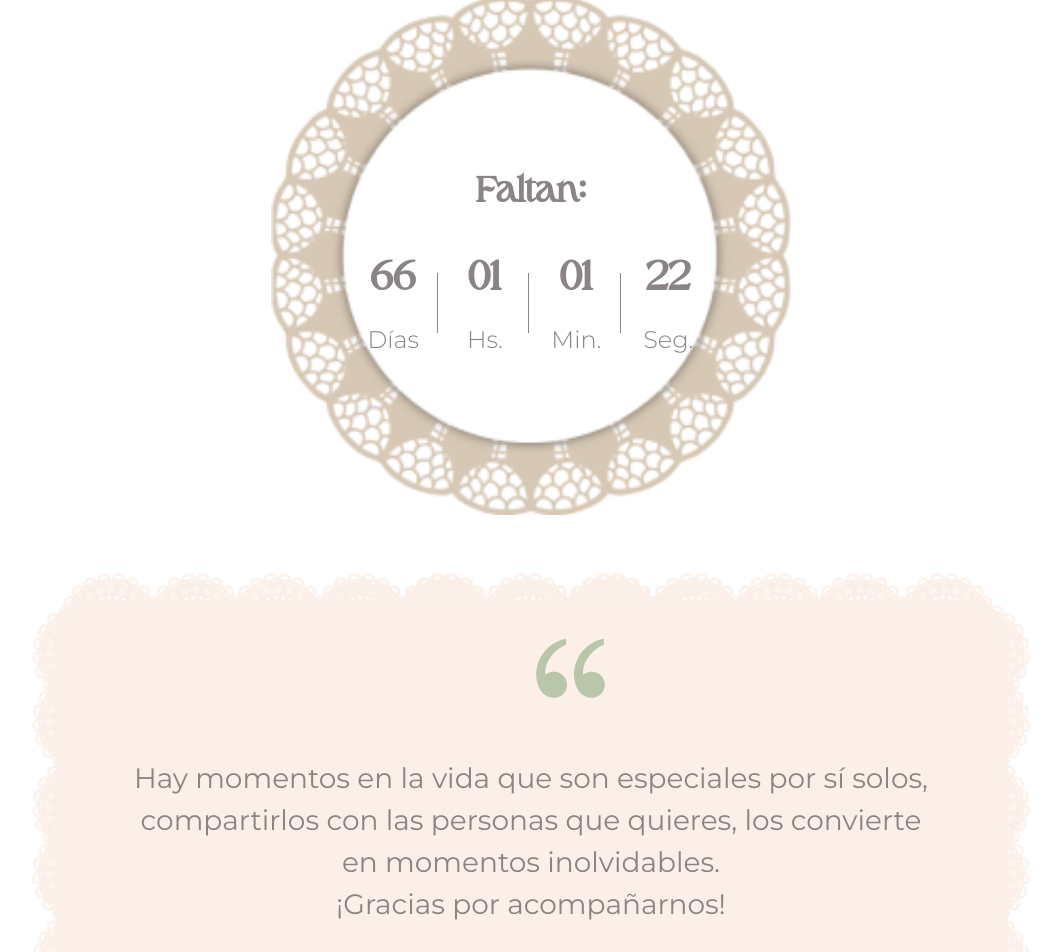
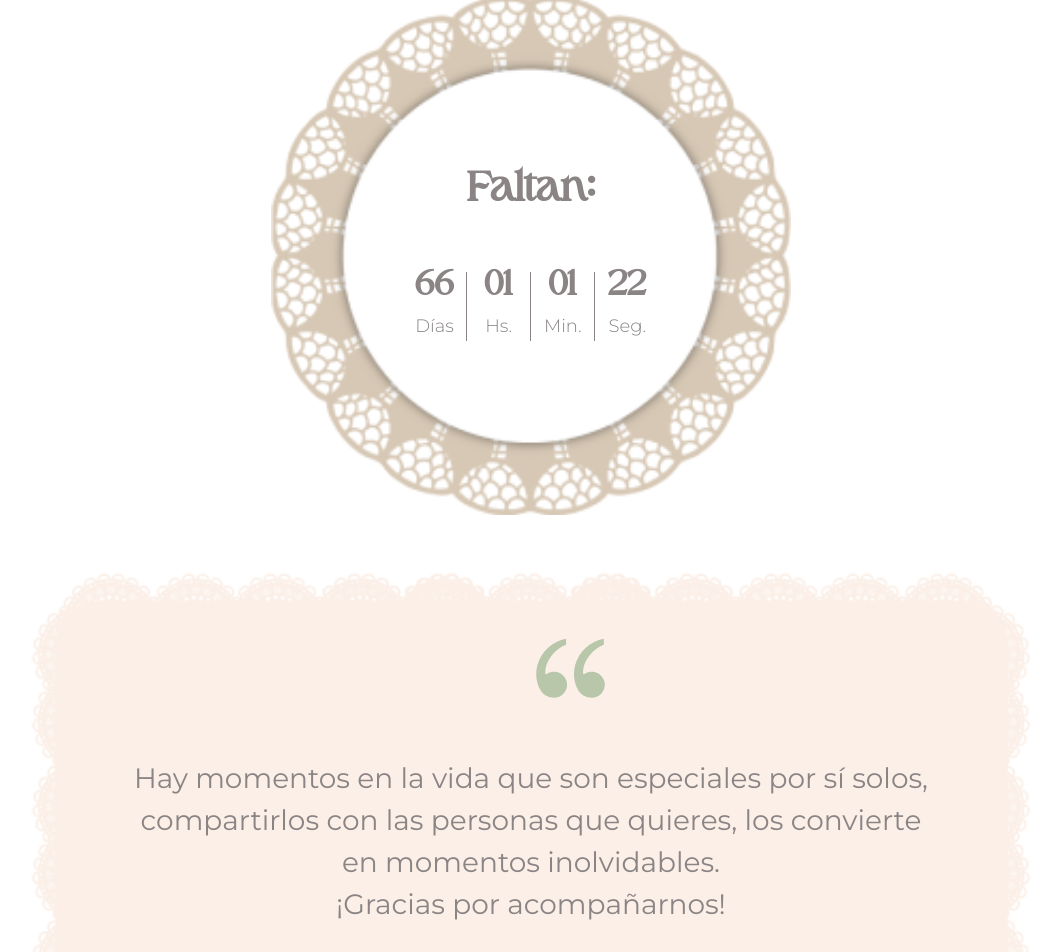
Before and after one commit to Te-invite/invitacion-flor_y_andres, a Vue app: page /invitation in a window 1280 px wide. Shown: the part 916-1868 px from the top of the page, without its empty margins (109-1170 px from the left). Built offline with nearby package versions, Linux system fonts and the light colour scheme.

Commit message:
ajuste de temporizador

```diff
--- a/src/components/timer/Counter.vue
+++ b/src/components/timer/Counter.vue
@@ -114,19 +114,18 @@ export default {
     display: flex;
     flex-direction: column;
     align-items: center;
-    justify-content: flex-start;
+    justify-content: center;
     width: 100%;
-    height: 150px;
+    height: 100%;
 }
 .title__counter{
     margin-bottom: 1.2rem;
 }
 .counter__txt{
-    font-size: var(--font-size-16);
+    font-size: var(--font-size-24);
     color: var( --color__font_primary);
     font-family: var(--family__font_primary);
     font-weight: 800;
-
     text-align: center;
 }
 .counter__container {
@@ -134,17 +133,18 @@ export default {
     justify-content: center;
     flex-direction: row;
     align-items: center;
-    width: 100%;
+    width: 70%;
+    height:100%;
     font-family: var(--family__font_primary);/*numeros */
     font-weight: 600;
     color:var( --color__font_primary);
-    font-size: 2rem;
+    font-size:var(--font-size-24);
+    line-height: 80%;
 }
 
 .counter__content {/*... */
     width: 50px;
-    height:45px;
-    margin: .1rem;
+    height:70%;
     display: flex;
     flex-direction: column;
     justify-content: center;
@@ -166,17 +166,11 @@ export default {
     text-align: center;
 }
 @media (min-width: 768px) and (max-width: 991px){
-    .container{
-        width:75%;
-        height: 100%;
-    }
-    .title__counter{
-        height: 16px;
-        margin-top:-10%;
-    }
+
     .counter__content {
-    width: 100px;
-    height:80px;
+    width: 100%;
+    height:100%;
+    margin:.1rem;
     }
     .counter__container{
         font-size: 36px;
@@ -192,28 +186,31 @@ export default {
         margin-top:0;
         width:40px;
     }
+    .counter__txt{
+        font-size: var(--font-size-32);
+    }
 }
 @media (min-width: 1025px) {
     .container{
         width:75%;
-        height: 100%;
-}
+        height:50%;
+    }
     .title__counter{
         height: 100%;
         margin-bottom: 3rem;
     }
     .counter__content {
     width: 100px;
-    height:60px;
+    height:100%;
     }
     .counter__container{
-        font-size: var(--font-size-42)
+        font-size: var(--font-size-36);
     }
     .counter__txt{
-        font-size: var(--font-size-36);
+        font-size: var(--font-size-42);
     }
     .counter__label {
-        font-size: 24px;
+        font-size: var(--font-size-18);
     }
 }
 </style>
--- a/src/views/Invitation.vue
+++ b/src/views/Invitation.vue
@@ -10,12 +10,6 @@ export default{
         Cuadrante,
         CurvaRight,
         SectionMensaje
-    },
-    data(){
-        return{
-
-
-        }
     }
 
 }
@@ -27,7 +21,6 @@ export default{
                 <SectionPortada/>
                 <CurvaRight class="curv_right"/>
             </div>
-
             <div class="box2">
                 <Cuadrante/>
             </div>
@@ -35,8 +28,6 @@ export default{
         <div class="box3">
             <SectionMensaje/>
         </div>
-
-
     </div>
 </template>
 <style>
```
